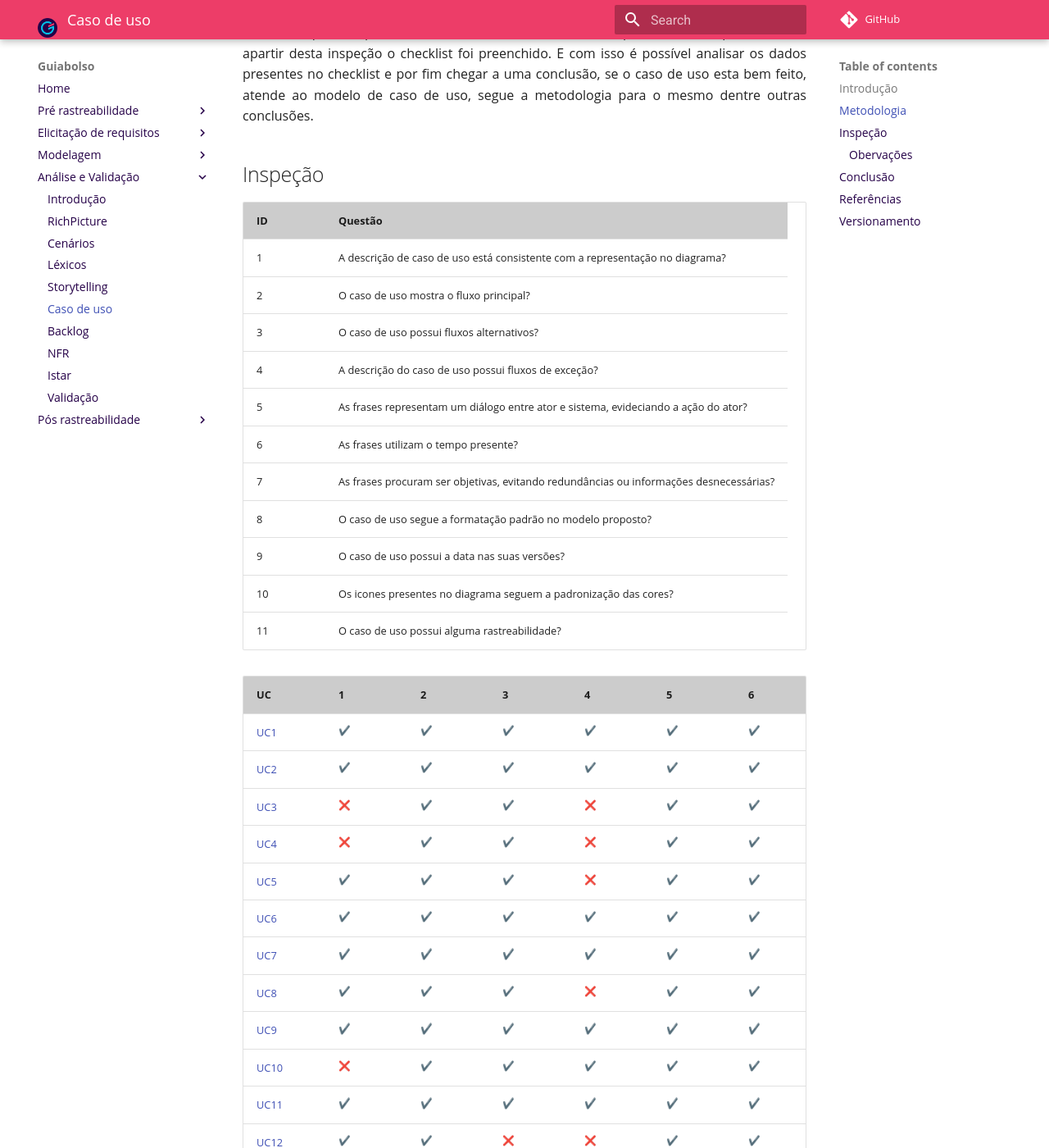
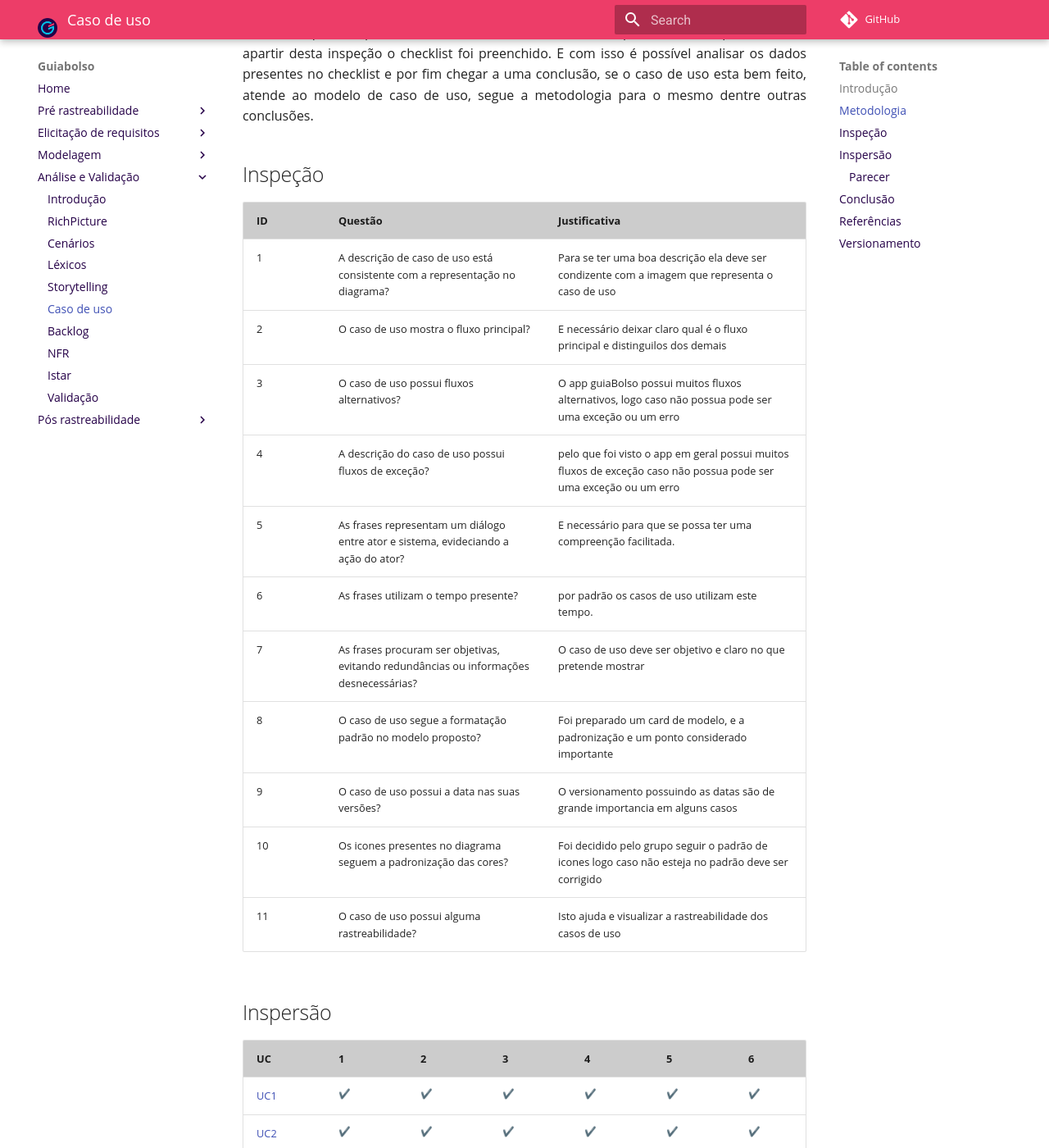
Before and after one commit to fga-disciplinas/2019.1-Guia-Bolso, an MkDocs documentation site: the page built from docs/analise/analise_casos_de_uso.md, in a window 1280 px wide and 1400 px high, scrolled down 397 px. Shown: the whole window at 82% size. Built offline with MkDocs 1.6.1 and Material for MkDocs 9.7.7, drawn with Linux system fonts in a browser that asks for light colours; emoji names are drawn with the system emoji font; comment, search, counter and statistics services are not loaded; old or Windows-style settings are respelled for this version of MkDocs; some of the changed text lies outside the part shown.

Commit message:
Fazendo as ultimas alterações no doc de analise, e refatorando os casos de uso alem do cenario e lexicos

```diff
--- a/docs/analise/analise_casos_de_uso.md
+++ b/docs/analise/analise_casos_de_uso.md
@@ -8,21 +8,22 @@ Para inspecionar os casos de uso foi feito um checklist levando em consideraçã
 
 ## Inspeção
 
-|ID|Questão|
-|--|--|
-|1 | A descrição de caso de uso está consistente com a representação no diagrama?|
-|2 | O caso de uso mostra o fluxo principal? |
-|3 | O caso de uso possui fluxos alternativos? |
-|4 | A descrição do caso de uso possui fluxos de exceção? |
-|5 | As frases representam um diálogo entre ator e sistema, evideciando a ação do ator? |
-|6 | As frases utilizam o tempo presente? |
-|7 | As frases procuram ser objetivas, evitando redundâncias ou informações desnecessárias?|
-|8 | O caso de uso segue a formatação padrão no modelo proposto?|
-|9 | O caso de uso possui a data nas suas versões?|
-|10 | Os icones presentes no diagrama seguem a padronização das cores? |
-|11 | O caso de uso possui alguma rastreabilidade?|
+|ID|Questão|Justificativa|
+|--|--|--|
+|1 | A descrição de caso de uso está consistente com a representação no diagrama?|Para se ter uma boa descrição ela deve ser condizente com a imagem que representa o caso de uso|
+|2 | O caso de uso mostra o fluxo principal? |E necessário deixar claro qual é o fluxo principal e distinguilos dos demais|
+|3 | O caso de uso possui fluxos alternativos? |O app guiaBolso possui muitos fluxos alternativos, logo caso não possua pode ser uma exceção ou um erro|
+|4 | A descrição do caso de uso possui fluxos de exceção? |pelo que foi visto o app em geral possui muitos fluxos de exceção caso não possua pode ser uma exceção ou um erro|
+|5 | As frases representam um diálogo entre ator e sistema, evideciando a ação do ator? |E necessário para que se possa ter uma compreenção facilitada.|
+|6 | As frases utilizam o tempo presente? |por padrão os casos de uso utilizam este tempo.|
+|7 | As frases procuram ser objetivas, evitando redundâncias ou informações desnecessárias?|O caso de uso deve ser objetivo e claro no que pretende mostrar|
+|8 | O caso de uso segue a formatação padrão no modelo proposto?|Foi preparado um card de modelo, e a padronização e um ponto considerado importante|
+|9 | O caso de uso possui a data nas suas versões?|O versionamento possuindo as datas são de grande importancia em alguns casos|
+|10 | Os icones presentes no diagrama seguem a padronização das cores? |Foi decidido pelo grupo seguir o padrão de icones logo caso não esteja no padrão deve ser corrigido|
+|11 | O caso de uso possui alguma rastreabilidade?|Isto ajuda e visualizar a rastreabilidade dos casos de uso |
 
 
+## Inspersão
 
 |UC|1|2|3|4|5|6|7|8|9|10|11|Qualidade|
 |--|--|--|--|--|--|--|--|--|--|--|--|--|
@@ -52,7 +53,15 @@ Para inspecionar os casos de uso foi feito um checklist levando em consideraçã
 |[UC24](../../modelagem/casos_de_uso/#UC24-realizar-abertura-do-cadastro-positivo)|:heavy_check_mark:|:heavy_check_mark:|:heavy_check_mark:|:x:|:heavy_check_mark:|:heavy_check_mark:|:heavy_check_mark:|:heavy_check_mark:|:heavy_check_mark:|:heavy_check_mark:|:heavy_check_mark:|Bom|
 |Total|19/24|24/24|21/24|18/24|24/24|24/24|24/24|24/24|24/24|22/24|22/24|Bom|
 
-### Obervações
+### Parecer
+
+
+| **Rich Picture** | **Autor** | **Parecer**|
+|--|--|--|
+|[UC3](../../modelagem/casos_de_uso/#UC3-visualizar-extrato)| [Marcelo Araújo](https://github.com/santosm46)| Não foi encontra fluxo de exceção |
+|[UC4](../../modelagem/casos_de_uso/#UC4-vizualizar-contas-bancária-e-cartões)|[Marcelo Araújo](https://github.com/santosm46) | Não foi encontra fluxo de exceção|
+|[UC21](../../modelagem/casos_de_uso/#UC21-avaliar-dicas)| [Shayane Alcântara](https://github.com/shayanealcantara)   | Faltou mostrar os fluxos de exceção |
+
 Em algumas das UC's que no checklist na questão 1 receberam o :x: foi pelo fato de possuir muitos fluxos alternativos e por isso no final a qualidade ainda foi declarada como **Bom**.
 Desta mesma forma isso ocorre nas questões 3 pois alguns casos de usonão possuem o fluxo alternativo.
 
```
Also changed, not shown: docs/modelagem/casos_de_uso.md (+5 -0 lines), docs/modelagem/cenarios.md (+3 -3 lines), docs/modelagem/lexicos.md (+16 -4 lines).
